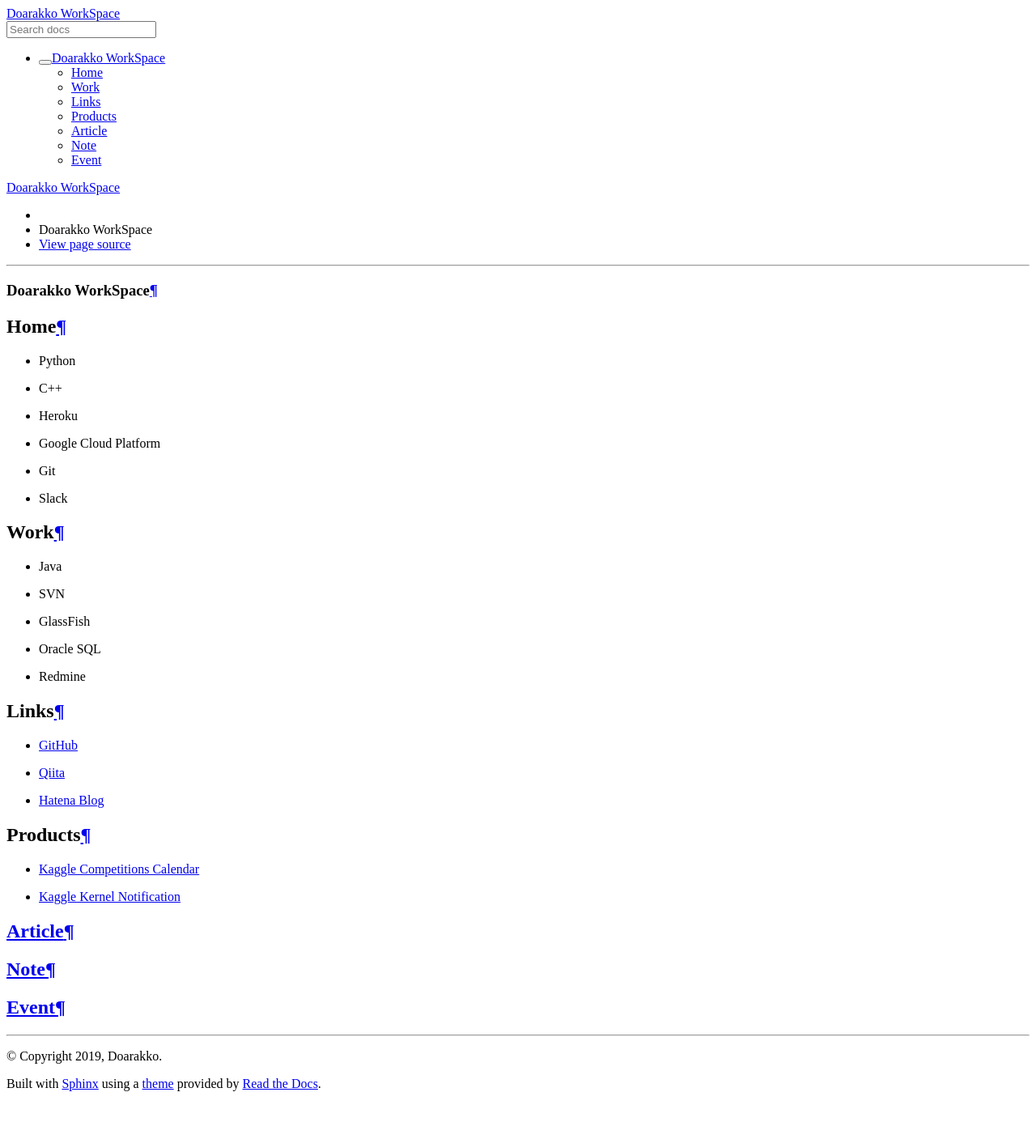
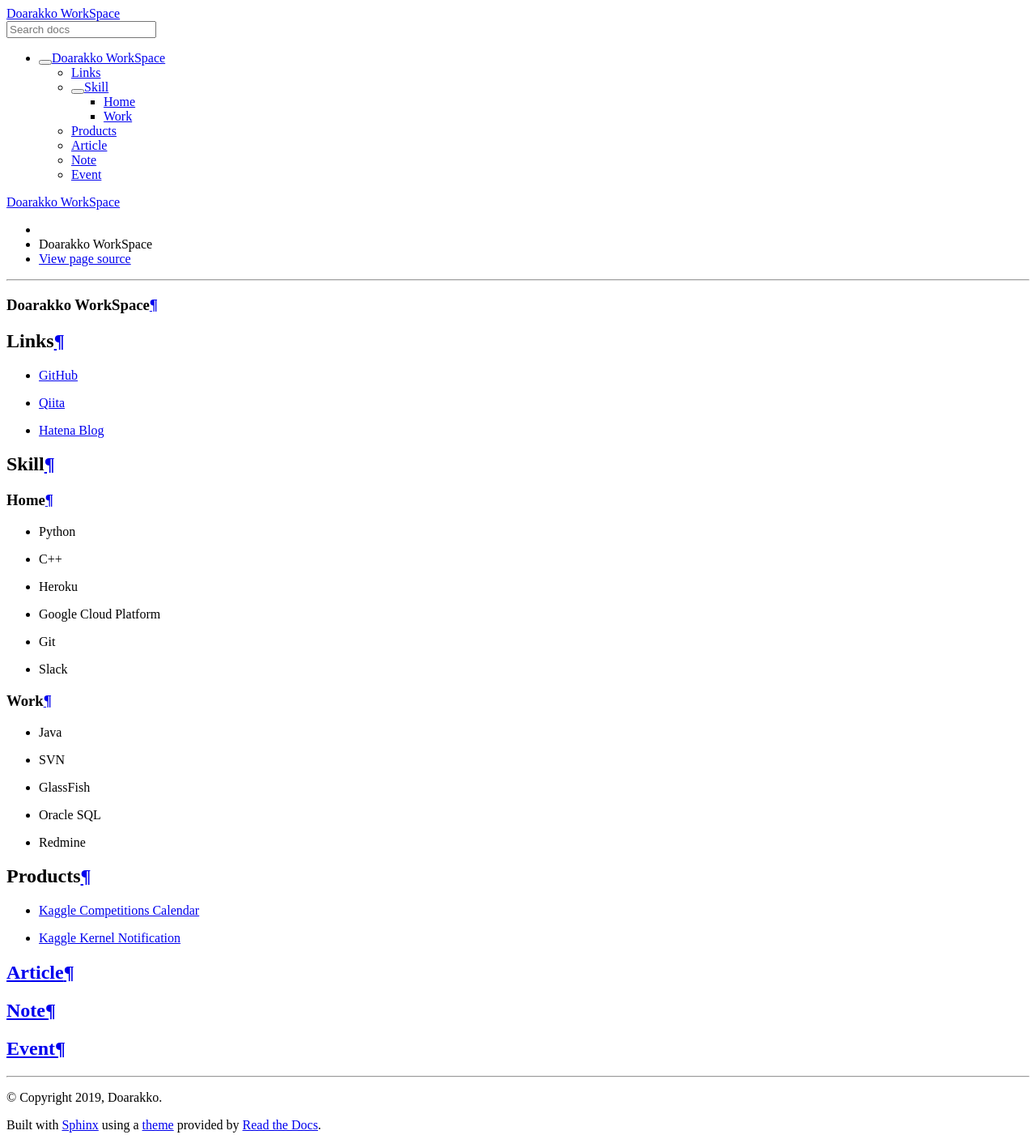
Before and after one commit to Doarakko/sphinx-challenge, a Sphinx documentation site: the page built from source/index.md, in a window 1280 px wide. Shown: the whole page at 81% size. Built offline with Sphinx 7.4.7 and the Read the Docs theme 2.0.0, drawn with Linux system fonts in a browser that asks for light colours; before the commit the page ends 1356 px from its top, so only the background shows below that.

Commit message:
change order

```diff
--- a/source/index.md
+++ b/source/index.md
@@ -1,23 +1,23 @@
 # Doarakko WorkSpace
-## Home
+## Links
+- [GitHub](https://github.com/Doarakko)
+- [Qiita](https://qiita.com/Doarakko)
+- [Hatena Blog](https://doarakko.hatenablog.com)
+
+## Skill
+### Home
 - Python
 - C++
 - Heroku
 - Google Cloud Platform
 - Git
 - Slack
-
-## Work
+### Work
 - Java
 - SVN
 - GlassFish
 - Oracle SQL
 - Redmine
-
-## Links
-- [GitHub](https://github.com/Doarakko)
-- [Qiita](https://qiita.com/Doarakko)
-- [Hatena Blog](https://doarakko.hatenablog.com)
 
 ## Products
 - [Kaggle Competitions Calendar](products/kaggle-competitions-calendar.html)
```
